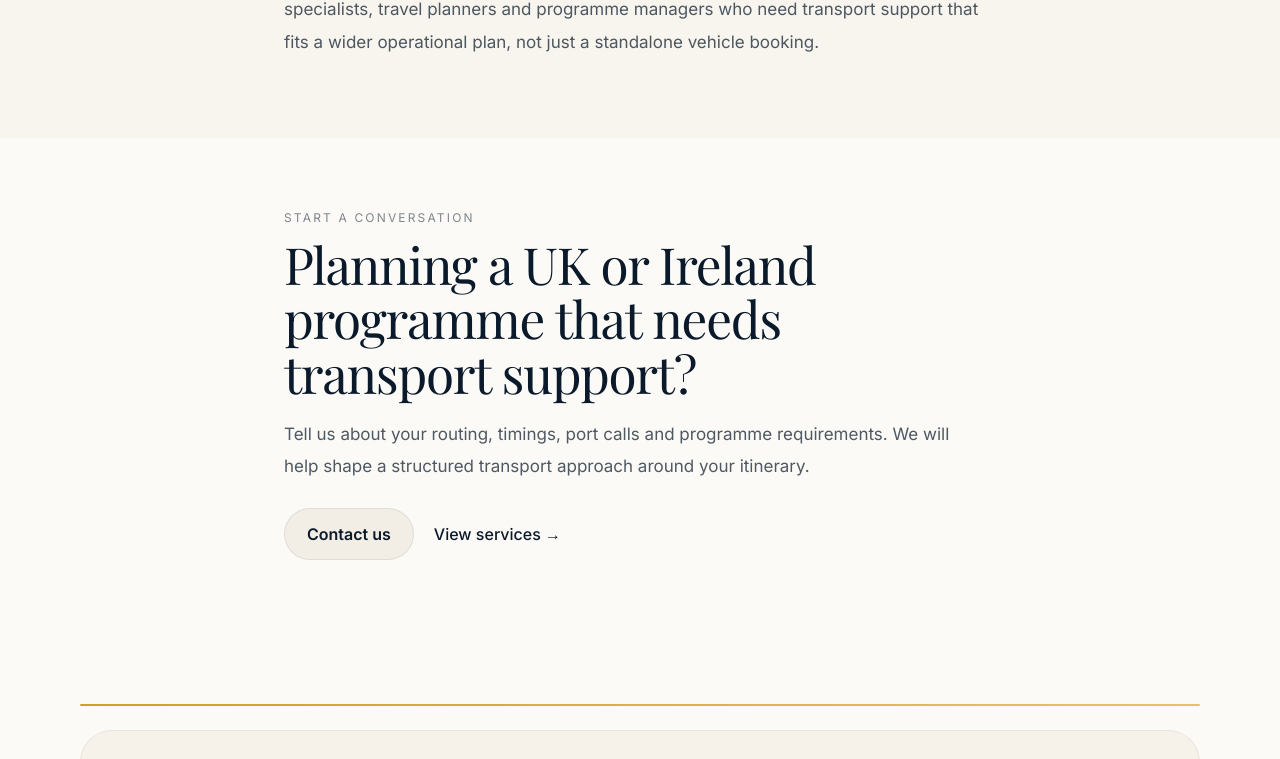
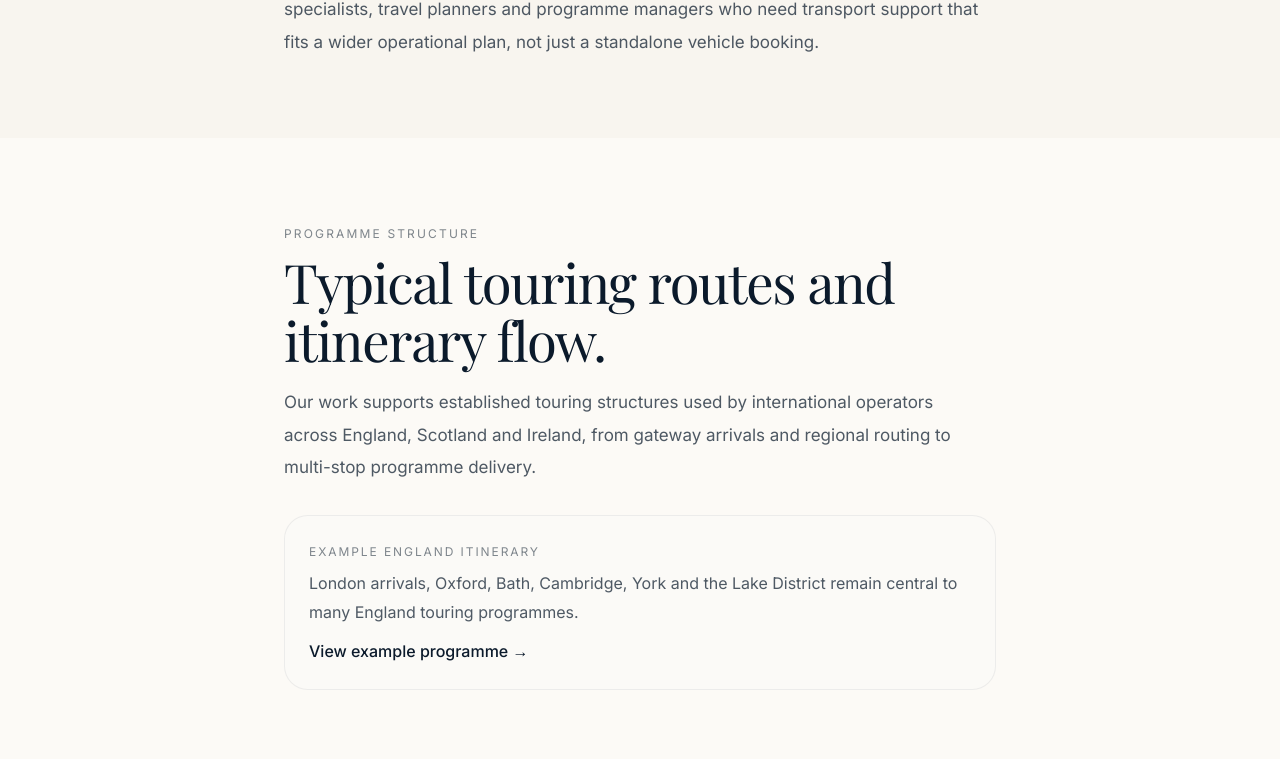
Before and after one commit to kandiahtk-crypto/Project-, a Next.js app: page / in a window 1280 px wide. Shown: the part 4115-4874 px from the top of the page. Built offline with nearby package versions, Linux system fonts and the light colour scheme; a web font is replaced by a local one.

Commit message:
Update page.tsx

```diff
--- a/src/app/page.tsx
+++ b/src/app/page.tsx
@@ -230,6 +230,34 @@ export default function HomePage() {
             managers who need transport support that fits a wider operational
             plan, not just a standalone vehicle booking.
           </p>
+        </div>
+      </section>
+
+      <section style={section}>
+        <div style={containerNarrow}>
+          <p style={sectionLabel}>Programme structure</p>
+
+          <h2 style={sectionTitle}>
+            Typical touring routes and itinerary flow.
+          </h2>
+
+          <p style={sectionText}>
+            Our work supports established touring structures used by
+            international operators across England, Scotland and Ireland, from
+            gateway arrivals and regional routing to multi-stop programme
+            delivery.
+          </p>
+
+          <div style={itineraryTeaser}>
+            <p style={teaserEyebrow}>Example England itinerary</p>
+            <p style={teaserText}>
+              London arrivals, Oxford, Bath, Cambridge, York and the Lake
+              District remain central to many England touring programmes.
+            </p>
+            <a href="/england-touring" style={teaserLink}>
+              View example programme →
+            </a>
+          </div>
         </div>
       </section>
 
@@ -527,6 +555,35 @@ const featureText: CSSProperties = {
   color: "rgba(11, 26, 43, 0.72)",
 };
 
+const itineraryTeaser: CSSProperties = {
+  marginTop: 32,
+  padding: "28px 24px",
+  borderRadius: 24,
+  background: "#FBFAF7",
+  border: "1px solid rgba(11, 26, 43, 0.06)",
+};
+
+const teaserEyebrow: CSSProperties = {
+  margin: "0 0 10px",
+  fontSize: 12,
+  letterSpacing: "0.16em",
+  textTransform: "uppercase",
+  color: "rgba(11, 26, 43, 0.52)",
+};
+
+const teaserText: CSSProperties = {
+  margin: "0 0 14px",
+  fontSize: 16,
+  lineHeight: 1.8,
+  color: "rgba(11, 26, 43, 0.72)",
+};
+
+const teaserLink: CSSProperties = {
+  textDecoration: "none",
+  color: "#0B1A2B",
+  fontWeight: 500,
+};
+
 const ctaActions: CSSProperties = {
   marginTop: 26,
   display: "flex",
```
